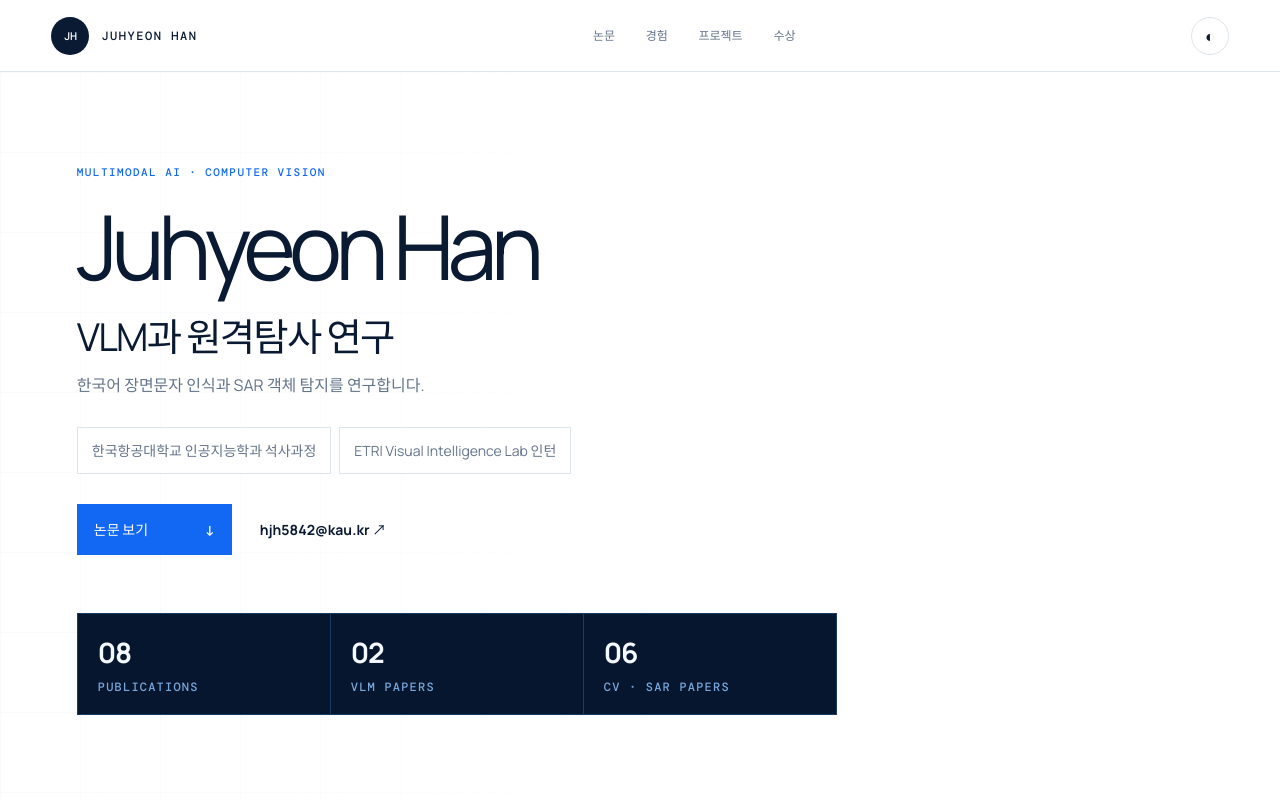
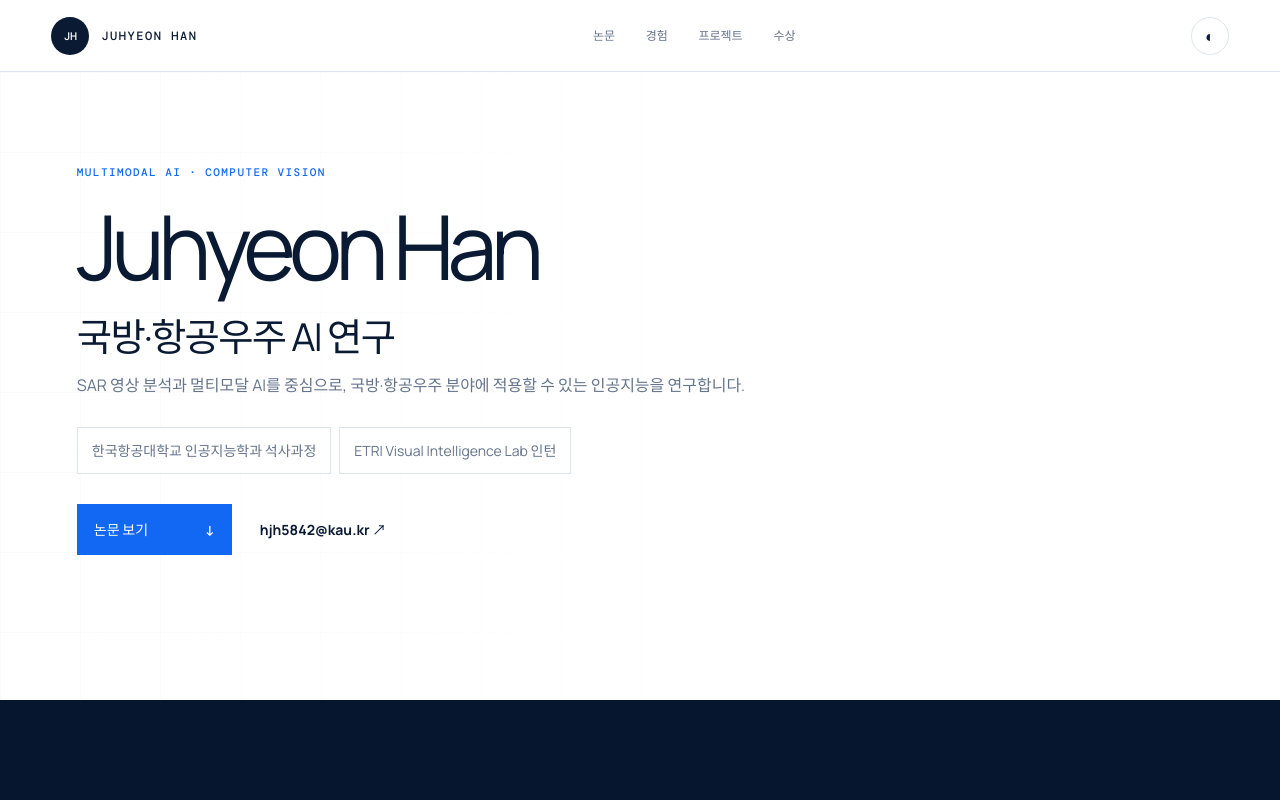
Before and after one commit to juhyunhan/portfolio, a React (Vite) app: page / in a window 1280 px wide. Shown: the top 800 px of the page. Built offline with nearby package versions, Linux system fonts and the light colour scheme; a web font is replaced by a local one.

Commit message:
Refine defense research positioning

```diff
--- a/src/App.tsx
+++ b/src/App.tsx
@@ -40,11 +40,10 @@ function App() {
         <div className="research-hero-copy reveal is-visible">
           <p className="research-kicker">MULTIMODAL AI · COMPUTER VISION</p>
           <h1>Juhyeon Han</h1>
-          <h2>VLM과 원격탐사 연구</h2>
-          <p className="research-hero-text">한국어 장면문자 인식과 SAR 객체 탐지를 연구합니다.</p>
+          <h2>국방·항공우주 AI 연구</h2>
+          <p className="research-hero-text">SAR 영상 분석과 멀티모달 AI를 중심으로, 국방·항공우주 분야에 적용할 수 있는 인공지능을 연구합니다.</p>
           <div className="research-profile-line"><span>한국항공대학교 인공지능학과 석사과정</span><span>ETRI Visual Intelligence Lab 인턴</span></div>
           <div className="research-hero-actions"><a className="research-primary" href="#publications">논문 보기 <span>↓</span></a><a href="mailto:hjh5842@kau.kr">hjh5842@kau.kr <Arrow /></a></div>
-          <div className="research-counts research-hero-counts"><div><strong>08</strong><span>PUBLICATIONS</span></div><div><strong>02</strong><span>VLM PAPERS</span></div><div><strong>06</strong><span>CV · SAR PAPERS</span></div></div>
         </div>
       </section>
 
```
